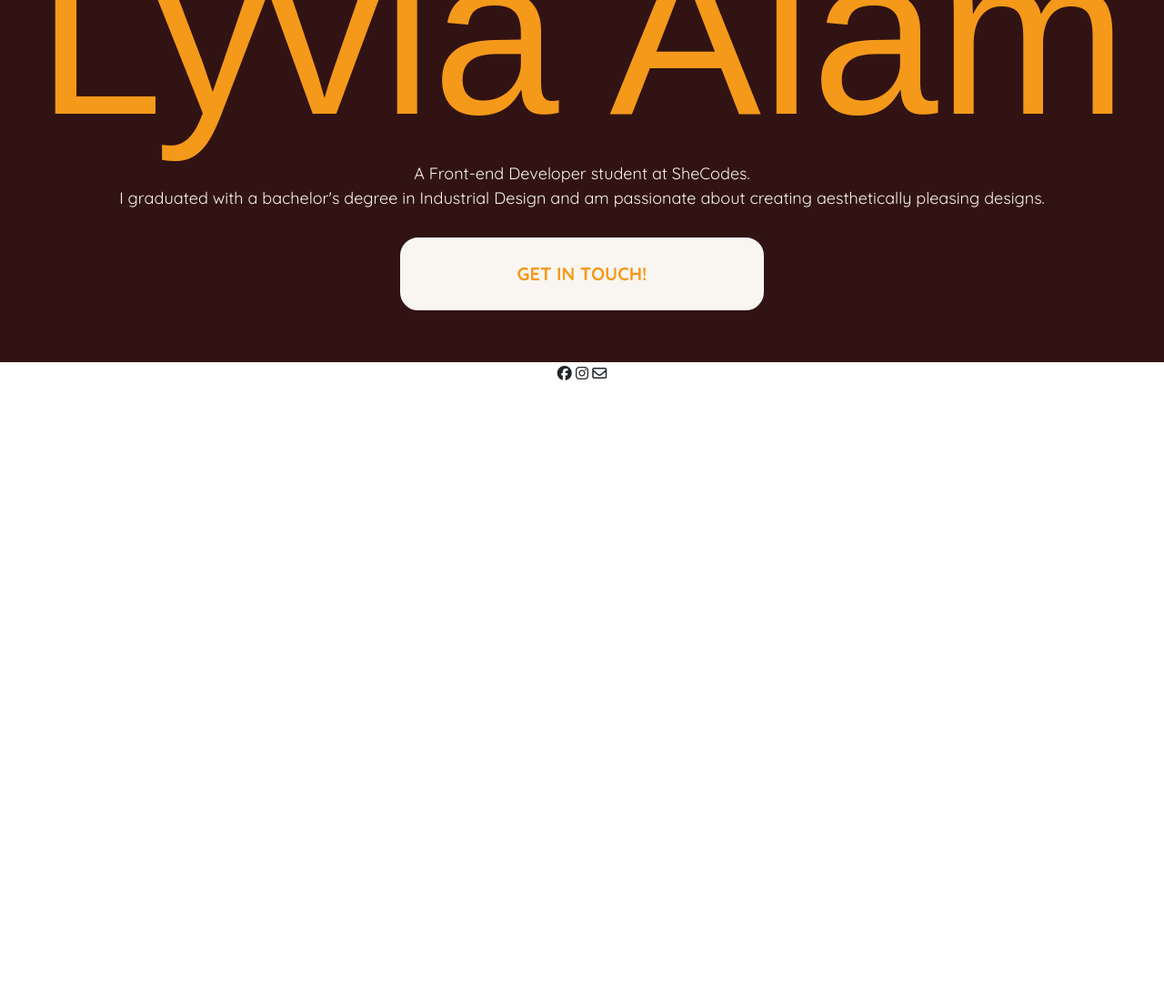
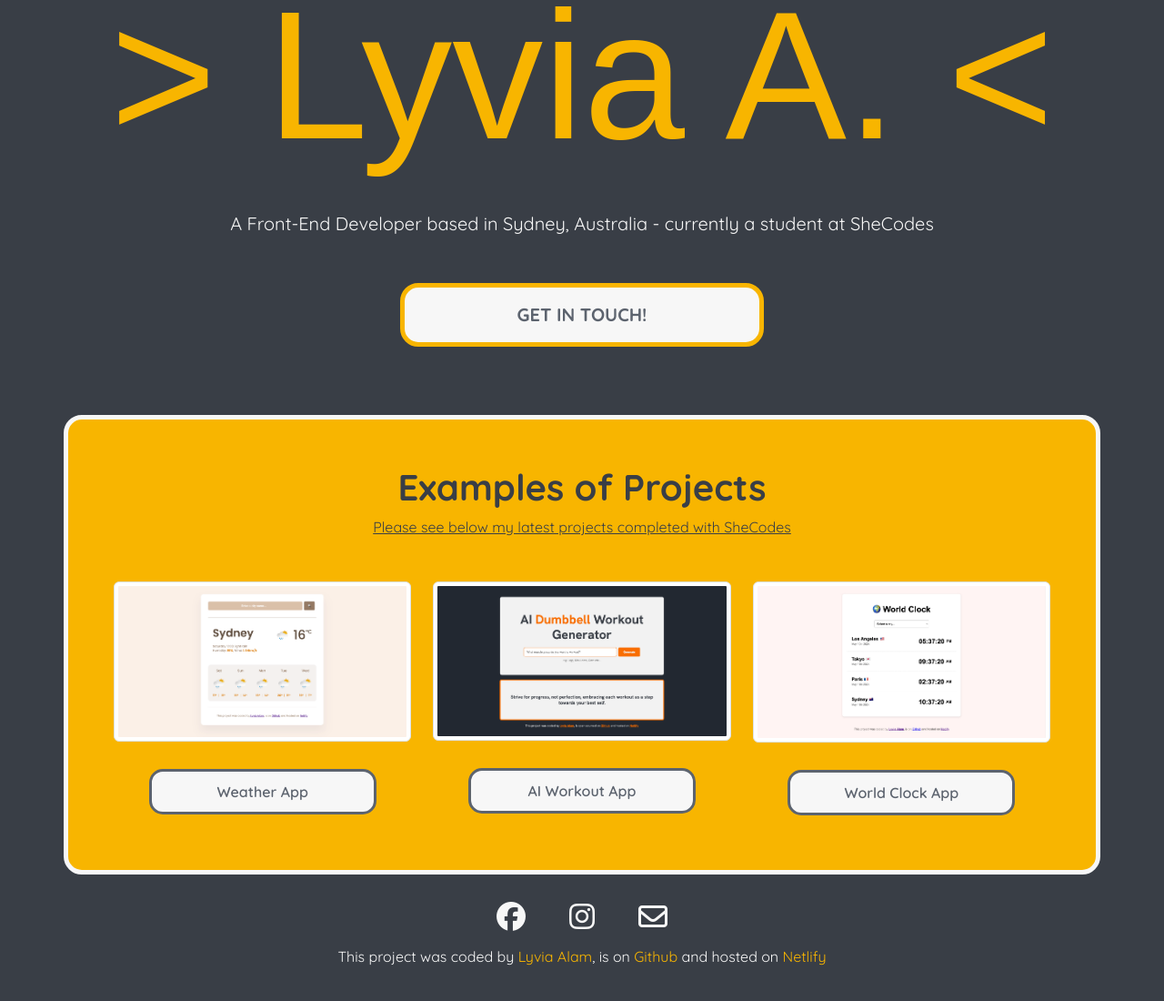
Before and after one commit to LyviaAlam/lyv-portfolio-pro, a plain HTML site: page index.html in a window 1280 px wide. Shown: the part 302-1402 px from the top of the page at 91% size. Before the commit the page ends 800 px from the top, so only its background shows below. Drawn offline with nearby package versions, Linux system fonts and the light colour scheme; a web font is replaced by a local one.

Commit message:
Added Works to homepage, footer, links, changed colour theme and css

```diff
--- a/index.html
+++ b/index.html
@@ -40,23 +40,92 @@
         <br />( =^.^= ) <br />(")_(")_/
       </p>
       <h2>Hello! I'm</h2>
-      <h1>Lyvia Alam</h1>
+      <h1>> Lyvia A. <</h1>
       <p>
-        A Front-end Developer student at SheCodes.
-        <br />
-        I graduated with a bachelor's degree in Industrial Design and am
-        passionate about creating aesthetically pleasing designs.
+        A Front-End Developer based in Sydney, Australia - currently a student
+        at SheCodes
       </p>
       <a
         href="mailto:lyvia.alam@gmail.com"
         class="contact-button text-decoration-none"
         target="_blank"
+        title="Email Lyvia Alam"
       >
         GET IN TOUCH!
       </a>
     </div>
-    <i class="fa-brands fa-facebook"></i>
-    <i class="fa-brands fa-instagram"></i>
-    <i class="fa-regular fa-envelope"></i>
+    <div class="container body-of-work">
+      <h2 class="fw-bold">Examples of Projects</h2>
+      <p class="mb-5 text-decoration-underline">
+        Please see below my latest projects completed with SheCodes
+      </p>
+      <div class="row">
+        <div class="col-4">
+          <img
+            src="/images/Weather App.png"
+            alt="Weather App"
+            class="img-fluid img-thumbnail"
+          />
+          <p class="mt-3">
+            <a
+              href="https://nori-goodweather.netlify.app"
+              class="text-decoration-none"
+              target="_blank"
+              title="Launch Weather App"
+              >Weather App</a
+            >
+          </p>
+        </div>
+        <div class="col-4">
+          <img
+            src="/images/AI Dumbbell Workout Generator.png"
+            alt="AI Dumbbell Workout Generator App"
+            class="img-fluid img-thumbnail"
+          />
+          <p class="mt-3">
+            <a
+              href="https://ai-dumbbell-workout-generator.netlify.app"
+              class="text-decoration-none"
+              target="_blank"
+              title="Launch AI Workout App"
+              >AI Workout App</a
+            >
+          </p>
+        </div>
+        <div class="col-4">
+          <img
+            src="/images/World Clock.png"
+            alt="World Clock App"
+            class="img-fluid img-thumbnail"
+          />
+          <p class="mt-3">
+            <a
+              href="https://world-clock-by-lyv.netlify.app"
+              class="text-decoration-none"
+              target="_blank"
+              title="Launch World Clock App"
+              >World Clock App</a
+            >
+          </p>
+        </div>
+      </div>
+    </div>
   </body>
+  <footer>
+    <div class="social-icons d-flex justify-content-center">
+      <i class="fa-brands fa-facebook fa-2x fa-bounce me-5"></i>
+      <i class="fa-brands fa-instagram fa-2x fa-bounce me-5"></i>
+      <i class="fa-regular fa-envelope fa-2x fa-bounce"></i>
+    </div>
+    <div class="mt-3">
+      This project was coded by
+      <a href="https://github.com/LyviaAlam" target="_blank">Lyvia Alam</a>, is
+      on
+      <a href="https://github.com/LyviaAlam/lyv-portfolio-pro" target="_blank"
+        >Github</a
+      >
+      and hosted on
+      <a href="https://lyv-codes.netlify.app" target="_blank">Netlify</a>
+    </div>
+  </footer>
 </html>
--- a/src/style.css
+++ b/src/style.css
@@ -1,10 +1,10 @@
 :root {
   --primary-font: "Jaro", sans-serif;
   --secondary-font: "Quicksand", sans-serif;
-  --primary-color: #f4991a;
-  --secondary-color: #f2ead3;
-  --tertiary-color: #f9f5f0;
-  --background-color: #321313;
+  --primary-color: #f8b500;
+  --secondary-color: #f7f7f7;
+  --tertiary-color: #5c636e;
+  --background-color: #393e46;
 }
 
 h1 {
@@ -13,21 +13,33 @@ h1 {
 h2,
 p {
   font-family: var(--secondary-font);
+  color: var(--background-color);
 }
 body {
   text-align: center;
+  background-color: var(--background-color);
 }
 
-.head-of-homepage {
-  background-color: var(--background-color);
-  color: var(--tertiary-color);
-  height: 700px;
+footer {
+  font-family: var(--secondary-font);
+  color: var(--secondary-color);
+  margin-bottom: 40px;
 }
+footer a {
+  text-decoration: none;
+  color: var(--primary-color);
+}
+footer a:hover {
+  text-decoration: underline;
+  font-weight: bold;
+}
+
 .head-of-homepage h1 {
   color: var(--primary-color);
-  font-size: 250px;
-  line-height: 0.8;
-  padding-bottom: 30px;
+  font-size: 200px;
+  line-height: 0.7;
+  padding-top: 10px;
+  padding-bottom: 70px;
 }
 .head-of-homepage h2 {
   color: var(--secondary-color);
@@ -35,29 +47,64 @@ body {
 }
 
 .head-of-homepage p {
-  color: var(--tertiary-color);
-  font-size: 18px;
+  color: var(--secondary-color);
+  font-size: 20px;
 }
 
 .head-of-homepage .cat-code {
-  padding-top: 40px;
+  padding-top: 50px;
+  font-size: 30px;
 }
 
 .contact-button {
-  background-color: var(--tertiary-color);
-  color: var(--primary-color);
-  border: solid 5px var(--tertiary-color);
+  background-color: var(--secondary-color);
+  color: var(--tertiary-color);
+  border: solid 5px var(--primary-color);
   border-radius: 20px;
   font-family: var(--secondary-font);
   font-size: 20px;
   font-weight: 700;
-  padding: 20px 40px;
+  padding: 15px 35px;
   display: block;
   width: 400px;
-  margin: 30px auto;
+  margin: 50px auto 75px;
 }
 .contact-button:hover {
   background-color: var(--primary-color);
-  color: var(--secondary-color);
-  border: solid 5px var(--tertiary-color);
+  color: var(--background-color);
+  border: solid 5px var(--secondary-color);
 }
+
+.body-of-work {
+  background-color: var(--primary-color);
+  border: solid 5px var(--secondary-color);
+  padding: 50px 50px 30px 50px;
+  border-radius: 20px;
+  margin: 50px auto 30px auto;
+}
+.body-of-work h2 {
+  color: var(--background-color);
+  font-size: 40px;
+}
+.body-of-work a {
+  background-color: var(--secondary-color);
+  border: solid 3px var(--tertiary-color);
+  border-radius: 15px;
+
+  color: var(--tertiary-color);
+  font-family: var(--secondary-font);
+  font-size: 16px;
+  font-weight: 600;
+
+  padding: 10px 20px;
+  display: block;
+  max-width: 250px;
+  margin: 30px auto;
+}
+.body-of-work a:hover {
+  background-color: var(--secondary-color);
+  border: solid 3px var(--background-color);
+  color: var(--primary-color);
+  font-weight: 700;
+  font-size: 20px;
+}
```
Also changed, not shown: images/AI Dumbbell Workout Generator.png (added), images/Weather App.png (added), images/World Clock.png (added), 1 other file.
